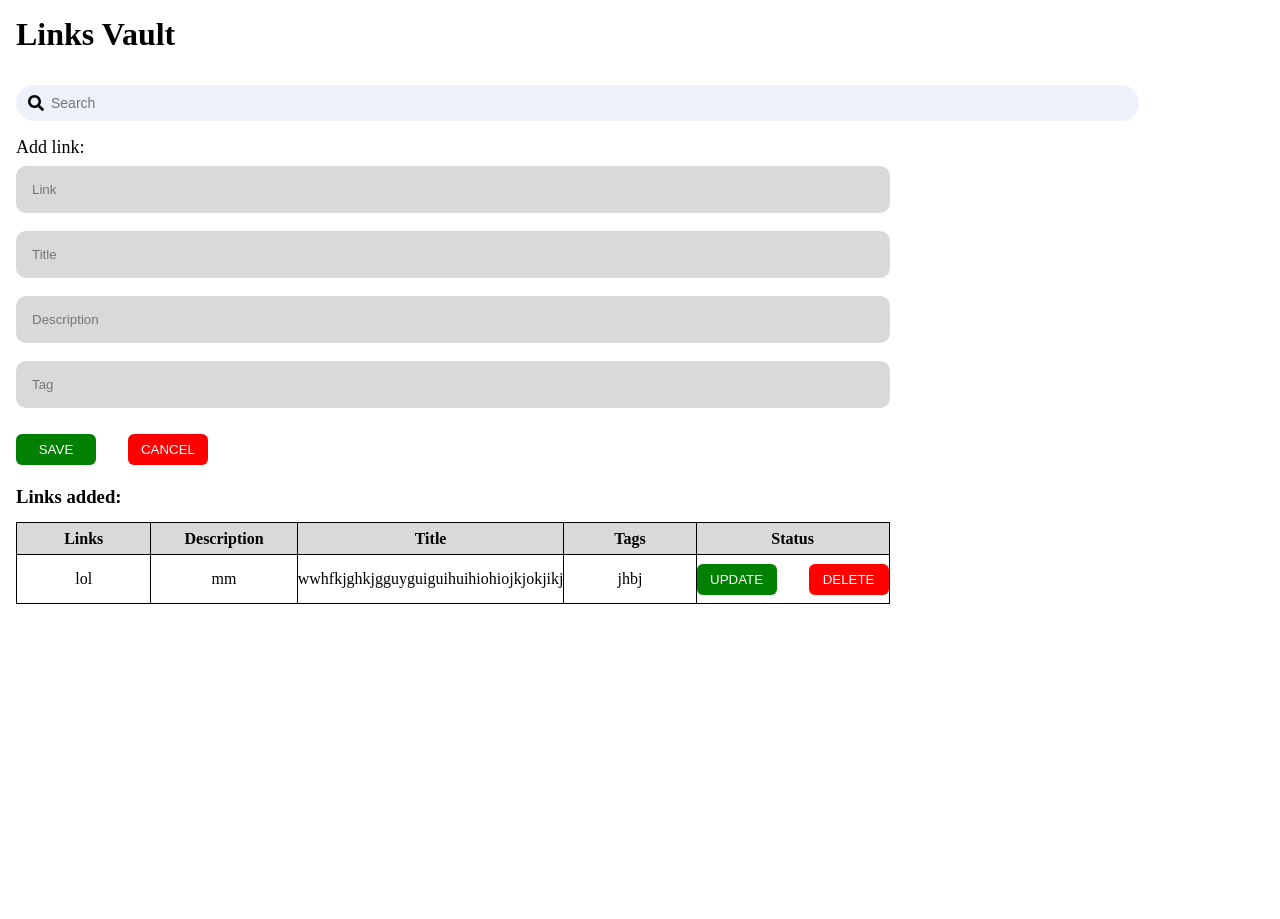
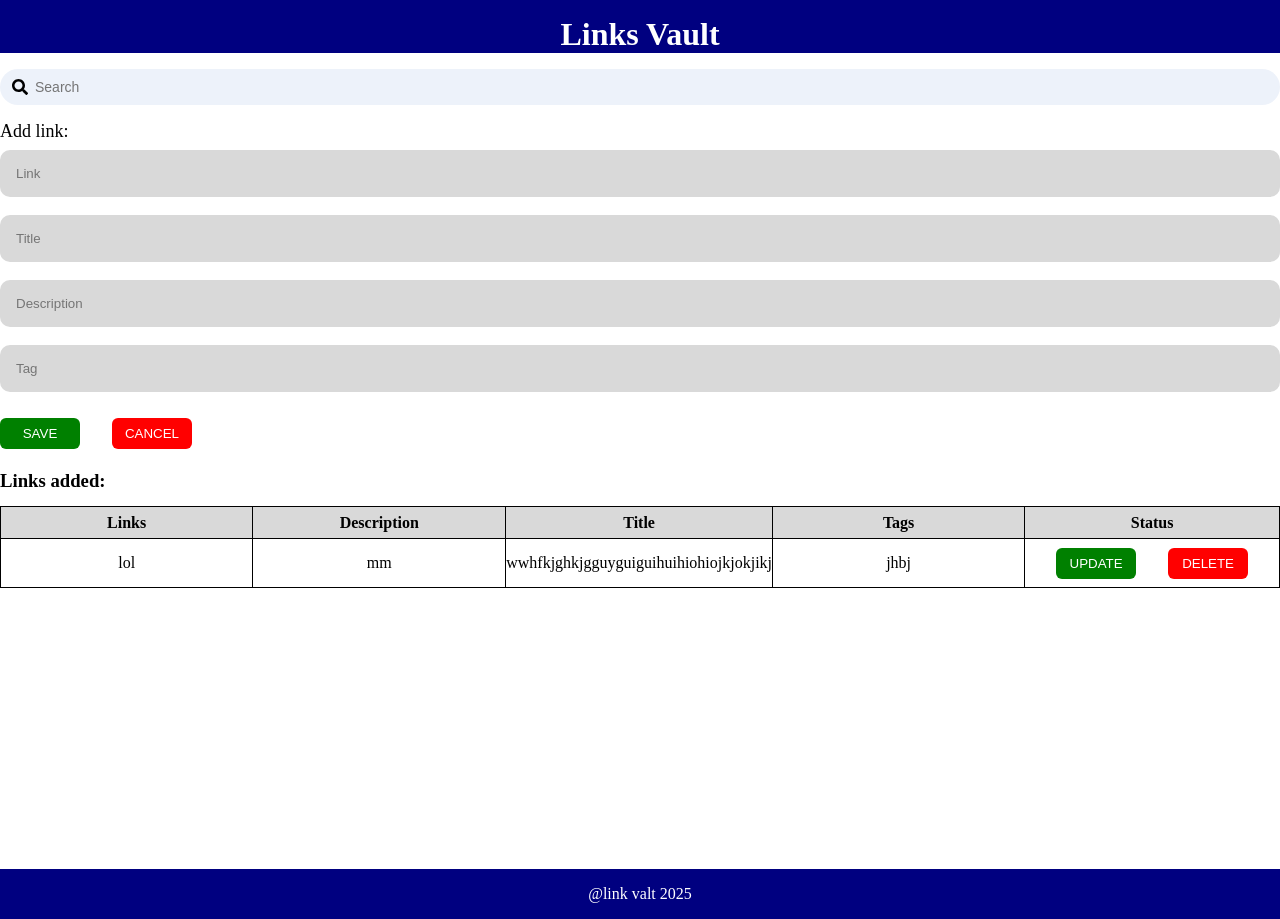
Before and after one commit to Ntombenhle2004/Task2-linkVault, a React (Vite) app: page / in a window 1280 px wide. Before the commit the page ends 800 px from the top, so only its background shows below. Built offline with nearby package versions, Linux system fonts and the light colour scheme.

Commit message:
i added the component called footer.tsx i gave my nav a background color i did an inline style

```diff
--- a/src/App.css
+++ b/src/App.css
@@ -12,10 +12,9 @@ body,
   justify-content: center;
 }
 .mySection{
-  padding: 1rem;
-
+  /* padding: 1rem; */
+ height: 100vh;
 }
-
 
 .SearchBar {
   position: relative;
@@ -23,8 +22,8 @@ body,
   align-items: center;
   background-color: #EDF2FA;
   border-radius: 25px;
-  margin-top: 2rem;
-  width: 90%;
+  margin-top: 1rem;
+  width: 100%;
 }
 
 #search {
@@ -36,14 +35,12 @@ body,
   outline: none;
 }
 
-.search-icon {
+#search-icon {
   position: absolute;
   left: 12px;
   color: black;
   pointer-events: none;
 }
-
-
 
 
 p{
@@ -55,11 +52,14 @@ p{
 }
 
 input{
-  width: 70%;
+  width: 100%;
   padding: 1rem;
   border-radius: 10px;
   background-color: #D9D9D9;
   border: none;
+}
+#descrip{
+
 }
 button{
  padding: 0.5rem;
@@ -77,8 +77,6 @@ button{
 }
 .MyOutputs{
    padding-top: 1.3rem;
-  /* display: flex;
-  flex-direction: row; */
   gap:1rem
 
 }
@@ -97,7 +95,7 @@ table, th, td{
 
   }
   table{
-    width: 70%;
+    width: 100%;
     margin-top: 0.9rem;
   }
   #outputBtn{
--- a/src/App.tsx
+++ b/src/App.tsx
@@ -1,5 +1,6 @@
 import './App.css'
 import Buttons from './components/buttons'
+import Footer from './components/footer'
 import Heading from './components/heading'
 import Inputs from './components/Inputs'
 import Outputs from './components/outputs'
@@ -11,8 +12,8 @@ function App() {
 
   return (
     <>
+      <Heading />
       <div className="mySection">
-        <Heading />
         <Searchbar />
 
         <div className="addlink">
@@ -20,7 +21,7 @@ function App() {
           <div className="myinputs">
             <Inputs text="Link" id="link" /> <br />
             <Inputs text="Title" id="title" /> <br />
-            <Inputs text="Description" id="descrip" /> <br/>
+            <Inputs text="Description" id="descrip" /> <br />
             <Inputs text="Tag" id="tag" /> <br />
           </div>
 
@@ -36,6 +37,9 @@ function App() {
           </div>
         </div>
       </div>
+      <div className="footer">
+        <Footer />
+      </div>
     </>
   );
 }
--- /dev/null
+++ b/src/components/footer.tsx
@@ -0,0 +1,8 @@
+
+export default function Footer() {
+  return (
+    <div style={{backgroundColor: "navy", color:"white", padding:"1rem", textAlign: "center"}}>
+      @link valt 2025
+    </div>
+  )
+}
--- a/src/components/heading.tsx
+++ b/src/components/heading.tsx
@@ -2,7 +2,12 @@
 
 export default function Heading() {
   return (
-    <div>
+    <div style={{
+      backgroundColor: "navy",
+      color: "white",
+      textAlign: "center",
+      paddingTop: "1rem"
+    }}>
       <h1>Links Vault</h1>
 
     </div>
--- a/src/components/outputs.tsx
+++ b/src/components/outputs.tsx
@@ -21,7 +21,6 @@ export default function Outputs() {
           <td>jhbj</td>
           <td id="outputBtn">
             <Buttons name="UPDATE" id="update" colors="green" />
-
             <Buttons name="DELETE" id="delete" colors="Red" />
           </td>
         </tr>
--- a/src/components/searchbar.tsx
+++ b/src/components/searchbar.tsx
@@ -4,7 +4,7 @@ import { FaSearch } from "react-icons/fa";
 export default function Searchbar() {
   return (
     <div className="SearchBar">
-      <FaSearch className="search-icon" size={16} />
+      <FaSearch id="search-icon" size={16} />
       <input type="text" id="search" placeholder="Search" />
     </div>
   );
```
